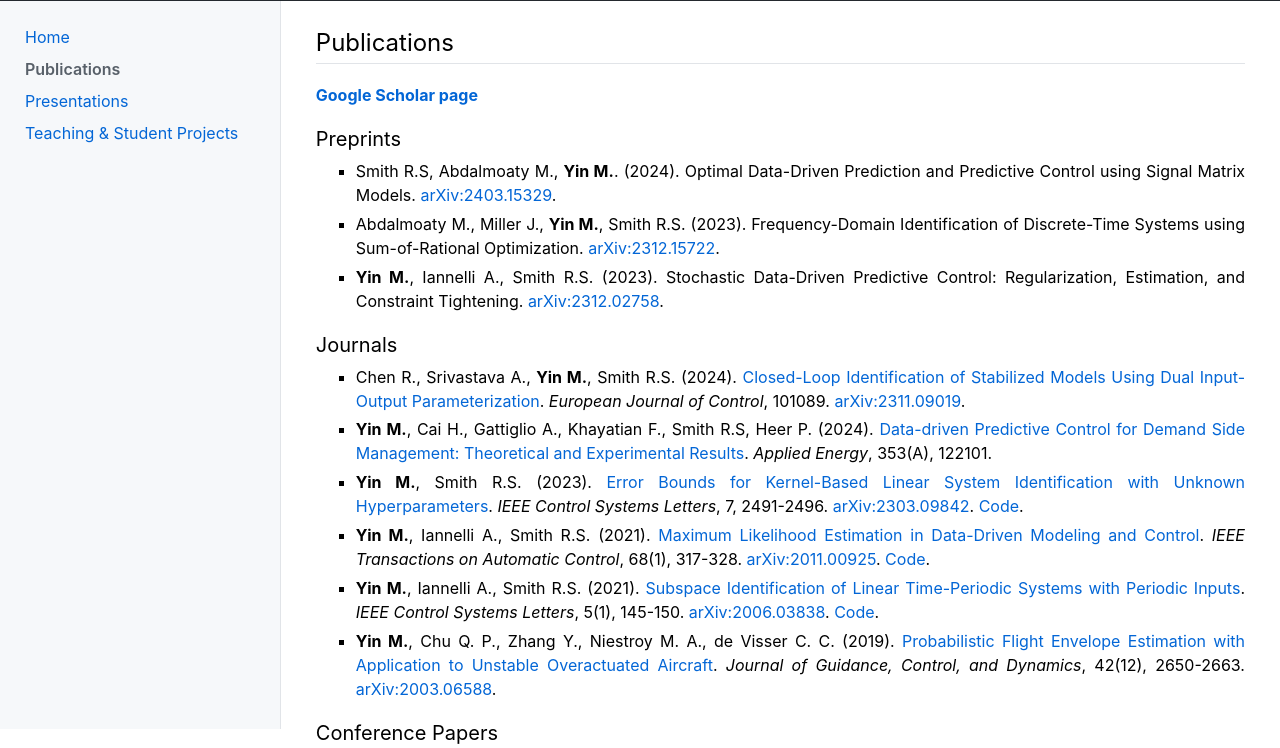
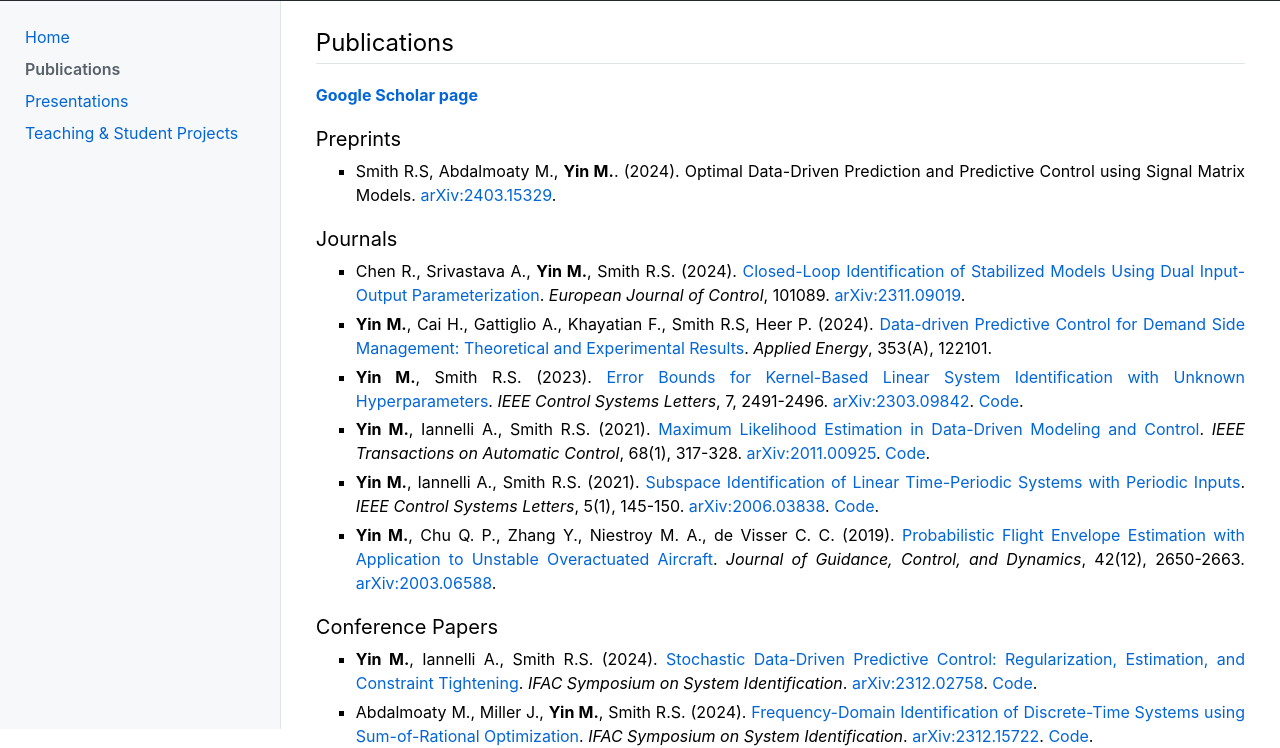
Before and after one commit to mingzhouyin/mingzhouyin.github.io, a plain HTML site: page publications.html in a window 1280 px wide. Shown: the part 69-817 px from the top of the page. Drawn offline with nearby package versions, Linux system fonts and the light colour scheme; some packages are replaced by stand-ins of ours.

Commit message:
SYSID paper online

```diff
--- a/publications.html
+++ b/publications.html
@@ -54,10 +54,6 @@ MathJax.Hub.Config({
 <ul>
 <li><p>Smith R.S, Abdalmoaty M., <b>Yin M.</b>. (2024). Optimal Data-Driven Prediction and Predictive Control using Signal Matrix Models. <a href="https://arxiv.org/abs/2403.15329" target=&ldquo;blank&rdquo;>arXiv:2403.15329</a>.</p>
 </li>
-<li><p>Abdalmoaty M., Miller J., <b>Yin M.</b>, Smith R.S. (2023). Frequency-Domain Identification of Discrete-Time Systems using Sum-of-Rational Optimization. <a href="https://arxiv.org/abs/2312.15722" target=&ldquo;blank&rdquo;>arXiv:2312.15722</a>.</p>
-</li>
-<li><p><b>Yin M.</b>, Iannelli A., Smith R.S. (2023). Stochastic Data-Driven Predictive Control: Regularization, Estimation, and Constraint Tightening. <a href="https://arxiv.org/abs/2312.02758" target=&ldquo;blank&rdquo;>arXiv:2312.02758</a>.</p>
-</li>
 </ul>
 <h3>Journals</h3>
 <ul>
@@ -76,6 +72,10 @@ MathJax.Hub.Config({
 </ul>
 <h3>Conference Papers</h3>
 <ul>
+<li><p><b>Yin M.</b>, Iannelli A., Smith R.S. (2024). <a href="https://doi.org/10.1016/j.ifacol.2024.08.508" target=&ldquo;blank&rdquo;>Stochastic Data-Driven Predictive Control: Regularization, Estimation, and Constraint Tightening</a>. <i>IFAC Symposium on System Identification</i>. <a href="https://arxiv.org/abs/2312.02758" target=&ldquo;blank&rdquo;>arXiv:2312.02758</a>. <a href="https://doi.org/10.3929/ethz-b-000672607" target=&ldquo;blank&rdquo;>Code</a>.</p>
+</li>
+<li><p>Abdalmoaty M., Miller J., <b>Yin M.</b>, Smith R.S. (2024). <a href="https://doi.org/10.1016/j.ifacol.2024.08.515" target=&ldquo;blank&rdquo;>Frequency-Domain Identification of Discrete-Time Systems using Sum-of-Rational Optimization</a>. <i>IFAC Symposium on System Identification</i>. <a href="https://arxiv.org/abs/2312.15722" target=&ldquo;blank&rdquo;>arXiv:2312.15722</a>. <a href="https://doi.org/10.3929/ethz-b-000641430" target=&ldquo;blank&rdquo;>Code</a>.</p>
+</li>
 <li><p>Srivastava A., <b>Yin M.</b>, Iannelli A., Smith R.S. (2023). <a href="https://doi.org/10.1109/CDC49753.2023.10383298" target=&ldquo;blank&rdquo;>A Dual System-Level Parameterization for Identification from Closed-Loop Data</a>. <i>IEEE Conference on Decision and Control</i>. <a href="https://arxiv.org/abs/2304.02379" target=&ldquo;blank&rdquo;>arXiv:2304.02379</a>. <a href="https://doi.org/10.3929/ethz-b-000628973" target=&ldquo;blank&rdquo;>Code</a>.</p>
 </li>
 <li><p><b>Yin M.</b>, Akan M.T., Iannelli A., Smith R.S. (2022). <a href="https://doi.org/10.1109/CDC51059.2022.9992728" target=&ldquo;blank&rdquo;>Infinite-Dimensional Sparse Learning in Linear System Identification</a>. <i>IEEE Conference on Decision and Control</i>. <a href="https://arxiv.org/abs/2203.14731" target=&ldquo;blank&rdquo;>arXiv:2203.14731</a>. <a href="https://doi.org/10.3929/ethz-b-000578927" target=&ldquo;blank&rdquo;>Code</a>.</p>
@@ -116,7 +116,7 @@ MathJax.Hub.Config({
 <div id="footer-container">
 <div id="footer">
 <div id="footer-text">
-Last edited  on September 3<sup>rd</sup> 2024  02:05PM (Time Zone: W. Europe Summer Time). </br>
+Last edited  on September 26<sup>th</sup> 2024  11:07AM (Time Zone: W. Europe Summer Time). </br>
 Powered by <a href="https://github.com/szl2/jemdoc-new-design" target="blank">jemdoc + new design</a>.
 </div> <!-- <div id="footer-text"> -->
 </div> <!-- <div id="footer"> -->
```
Also changed, not shown: index.html (+1 -1 lines), presentations.html (+1 -1 lines), teaching.html (+1 -1 lines).
